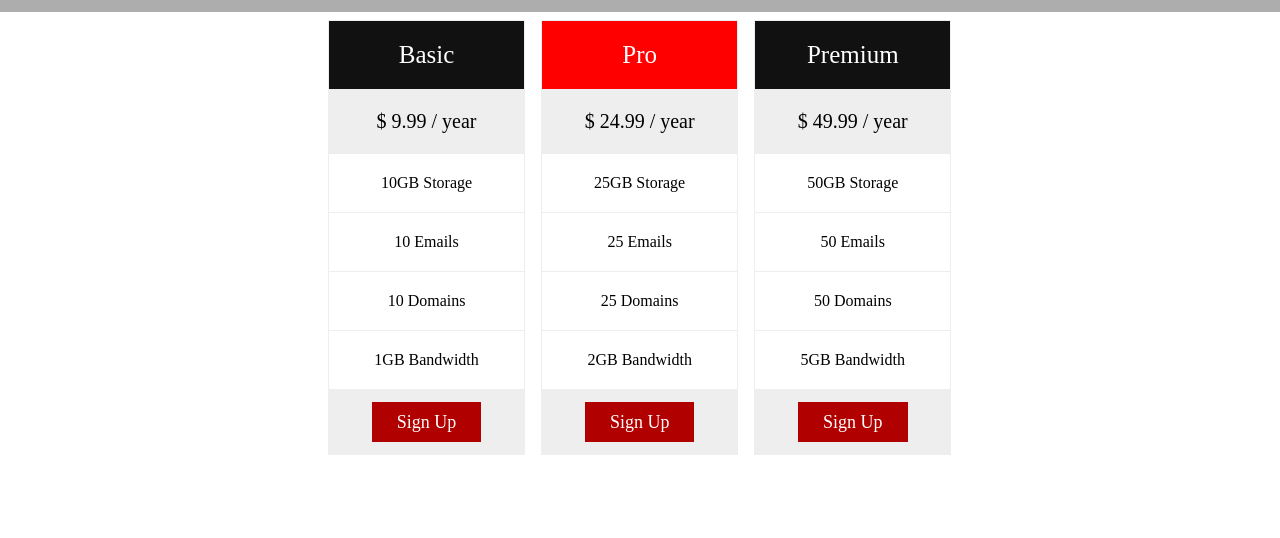
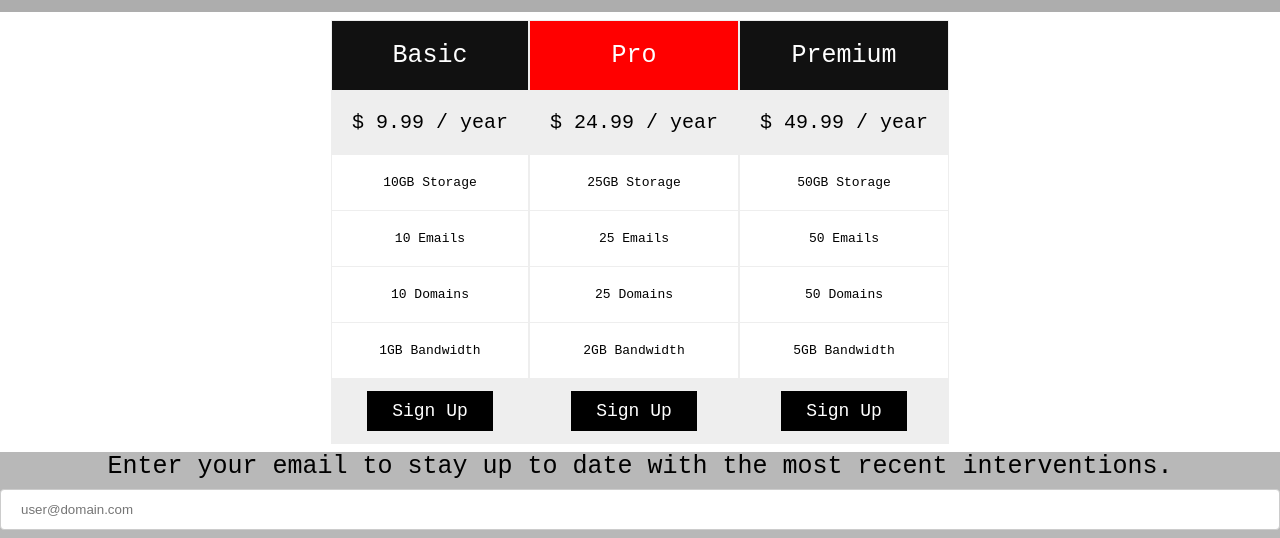
Before and after one commit to TudM99/FCC3-Product-Landing-Page, a plain HTML site: page index.html in a window 1280 px wide. Shown: the part 526-1064 px from the top of the page. Before the commit the page ends 989 px from the top, so only its background shows below. Drawn offline with Linux system fonts and the light colour scheme.

Commit message:
Update index.html

```diff
--- a/index.html
+++ b/index.html
@@ -63,12 +63,6 @@ height: auto;
 padding:10px;
 
 }
-.pricesdiv{
-display:block;
-width: 50%;
-height: auto;
-margin:auto;
-}
 
 
 
@@ -81,9 +75,13 @@ margin:auto;
 }
 
 .columns {
-  float: left;
-  width: 33.3%;
+  display: flex;
+  align-items: center;
+  justify-content: center;
+  width: 100%;
   padding: 8px;
+  font-family:monospace;
+
 }
 
 .price {
@@ -117,7 +115,7 @@ margin:auto;
 }
 
 .button {
-  background-color: #b00000;
+  background-color: black;
   border: none;
   color: white;
   padding: 10px 25px;
@@ -125,7 +123,9 @@ margin:auto;
   text-decoration: none;
   font-size: 18px;
 }
-
+.button:hover{
+ background-color:gray;
+}
 @media only screen and (max-width: 600px) {
   .columns {
     width: 100%;
@@ -137,6 +137,36 @@ font-size: 25px;
 text-align: center;
 background-color: #adadad;
 padding: 15px;
+}
+input[type=email]{
+  width: 100%;
+  padding: 12px 20px;
+  margin: 8px 0;
+  display: inline-block;
+  border: 1px solid #ccc;
+  border-radius: 4px;
+  box-sizing: border-box;
+}
+.contactdiv{
+background-color: #b8b8b8;
+text-align: center;
+display: block;
+font-family: monospace;
+font-size: 25px;
+}
+input[type=submit] {
+  width: 50%;
+  background-color: #2e2e2e;
+  color: white;
+  padding: 14px 20px;
+  margin: 8px 0;
+  border: none;
+  border-radius: 4px;
+  cursor: pointer;
+}
+
+input[type=submit]:hover {
+  background-color: #0f0f0f;
 }
 </style>
 <head>
@@ -163,8 +193,8 @@ padding: 15px;
 <h2>-Pricing Plans-</h2>
 </div>
 
-<div id="prices" class="pricesdiv">
-<div class="columns">
+
+<div class="columns" id="prices">
   <ul class="price">
     <li class="header">Basic</li>
     <li class="grey">$ 9.99 / year</li>
@@ -174,9 +204,9 @@ padding: 15px;
     <li>1GB Bandwidth</li>
     <li class="grey"><a href="#" class="button">Sign Up</a></li>
   </ul>
-</div>
 
-<div class="columns">
+
+
   <ul class="price">
     <li class="header" style="background-color:#ff0000">Pro</li>
     <li class="grey">$ 24.99 / year</li>
@@ -186,9 +216,9 @@ padding: 15px;
     <li>2GB Bandwidth</li>
     <li class="grey"><a href="#" class="button">Sign Up</a></li>
   </ul>
-</div>
 
-<div class="columns">
+
+
   <ul class="price">
     <li class="header">Premium</li>
     <li class="grey">$ 49.99 / year</li>
@@ -198,9 +228,15 @@ padding: 15px;
     <li>5GB Bandwidth</li>
     <li class="grey"><a href="#" class="button">Sign Up</a></li>
   </ul>
-</div>
+
 </div>
 
+<div id="contact" class="contactdiv">
+<form id="form">
+<label for="email" id="email">Enter your email to stay up to date with the most recent interventions.</label>
+    <input type="email" id="email" name="email_address" placeholder="user@domain.com" required>
+</form>
+</div>
 
 </body>
 </html>
```
